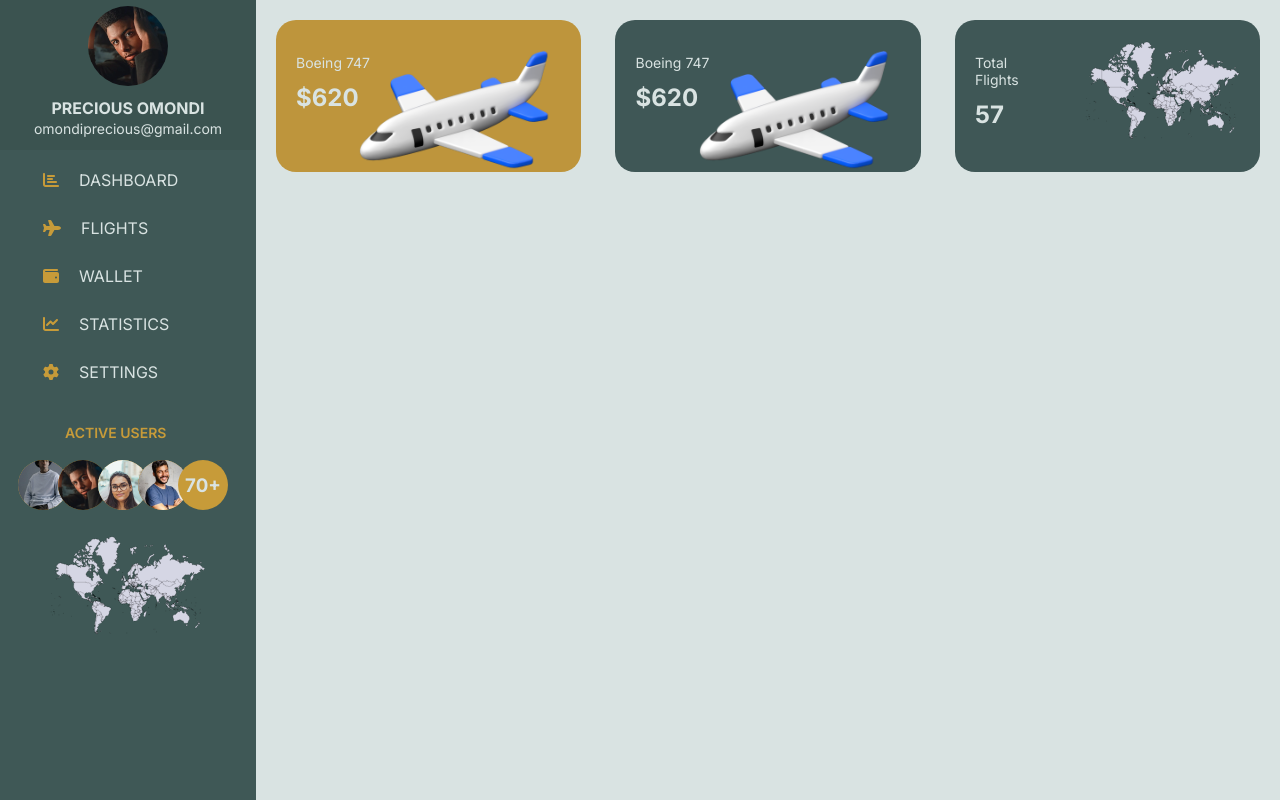
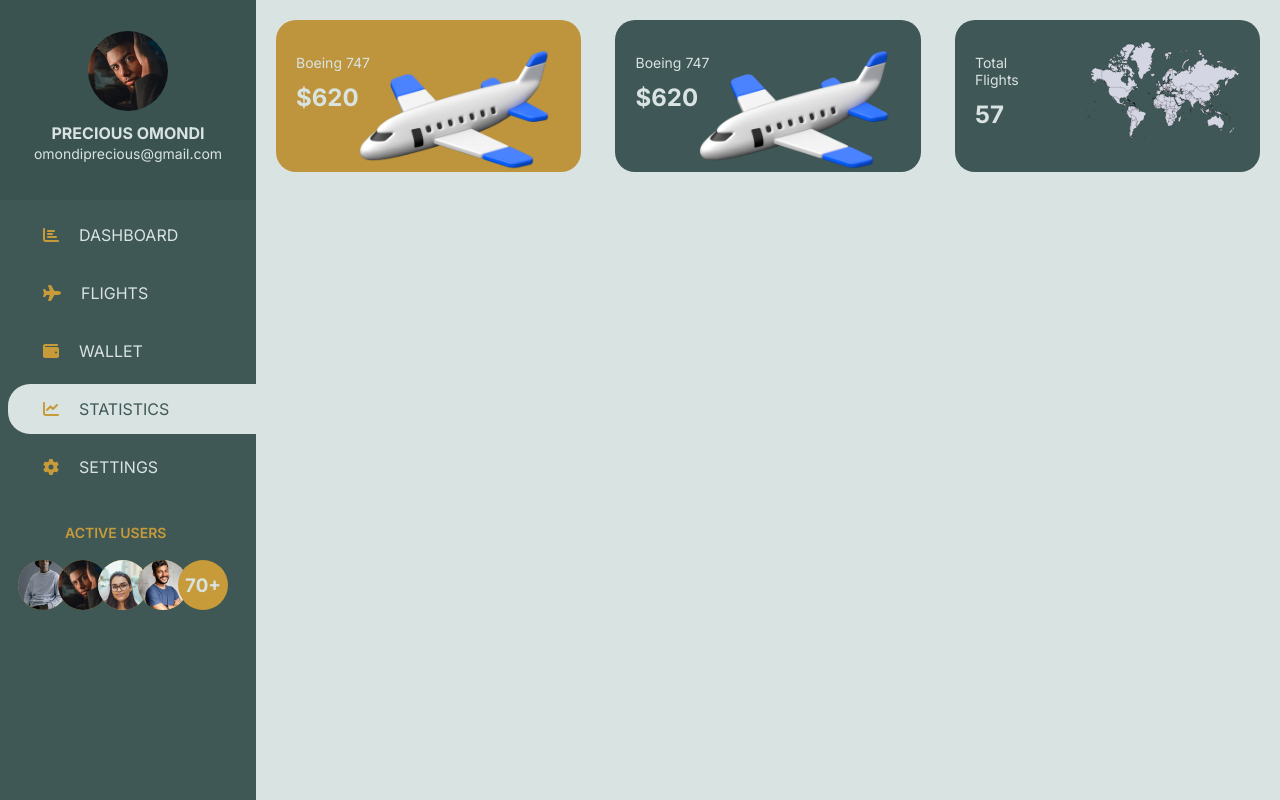
Before and after one commit to Presho99/aerostar, a React (Create React App) app: page / in a window 1280 px wide. Built offline with nearby package versions, Linux system fonts and the light colour scheme.

Commit message:
Delete map

```diff
--- a/src/components/Sidebar.css
+++ b/src/components/Sidebar.css
@@ -9,7 +9,7 @@
 
 .profile{
     background-color: #3B5350;
-    height: 150px;
+    height: 200px;
     width: 100%;
     display: flex;
     flex-direction: column;
@@ -90,9 +90,25 @@
     display: flex;
     align-items: center;
     /* background-color: aqua; */
-    height: 40px;
+    height: 50px;
     margin-bottom: 8px;
     padding: 0 35px;
+    cursor: pointer;
+    transition: .3s ease-in;
+}
+
+.active{
+    background-color: #D9E3E2;
+    border-top-left-radius: 22px;
+    border-bottom-left-radius: 22px;
+
+    transition: .3s ease-in;
+
+
+}
+
+.active .nav-name{
+    color: #3F5856;
 }
 
 .nav-icon{
--- a/src/components/Sidebar.tsx
+++ b/src/components/Sidebar.tsx
@@ -1,4 +1,4 @@
-import React from "react";
+import React, {useState} from "react";
 import { FontAwesomeIcon } from "@fortawesome/react-fontawesome";
 import {
   faChartBar,
@@ -19,6 +19,7 @@ interface SidebarProps {
 }
 
 const Sidebar = () => {
+  const [activeNav, setActiveNav] = useState("Statistics")
   const navItems: { name: string; icon: any }[] = [
     { name: "Dashboard", icon: faChartBar },
     { name: "Flights", icon: faPlane },
@@ -26,6 +27,10 @@ const Sidebar = () => {
     { name: "Statistics", icon: faChartLine },
     { name: "Settings", icon: faCog },
   ];
+
+  const handleNavSelect = (selectedItem: string) => {
+setActiveNav(selectedItem)
+  }
 
   return (
     <div className="sidebar">
@@ -40,7 +45,7 @@ const Sidebar = () => {
       </div>
       <ul className="nav">
         {navItems.map((item, index) => (
-          <li key={index} className="nav-itself">
+          <li key={index} className={activeNav === item.name ? 'active' : ""} onClick={() => handleNavSelect(item.name)}>
             <FontAwesomeIcon icon={item.icon} className="nav-icon" />
             <p className="nav-name">{item.name}</p>
           </li>
@@ -69,9 +74,9 @@ const Sidebar = () => {
           </div>
         </div>
       </div>
-      <div className="map">
+      {/* <div className="map">
         <WorldMap />
-      </div>
+      </div> */}
     </div>
   );
 };
```
